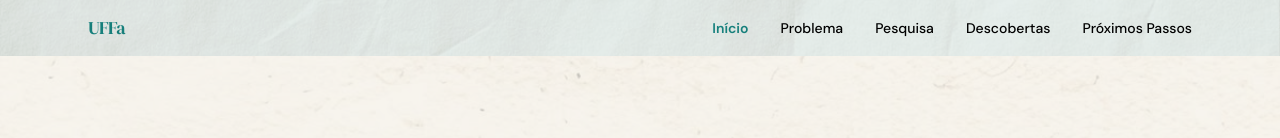
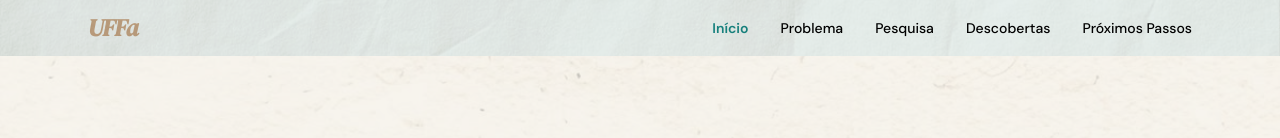
Before and after one commit to LabreCoder/UFFa, a React (Vite) app in the folder site/: page / in a window 1280 px wide. Shown: the top 138 px of the page. Built offline with nearby package versions, Linux system fonts and the light colour scheme; the HTML template or start-up script is replaced by a standard one.

Commit message:
Update Navbar.tsx

```diff
--- a/site/src/components/layout/Navbar.tsx
+++ b/site/src/components/layout/Navbar.tsx
@@ -30,7 +30,7 @@ export function Navbar() {
       <div className="max-w-6xl mx-auto px-6 flex items-center justify-between h-14">
         <button
           onClick={() => scrollTo("#hero")}
-          className="font-display text-lg text-uffa-blue tracking-tight hover:opacity-80 transition-opacity"
+          className="font-display font-bold italic text-2xl text-uffa-gold tracking-tight hover:opacity-80 transition-opacity"
         >
           UFFa
         </button>
```
